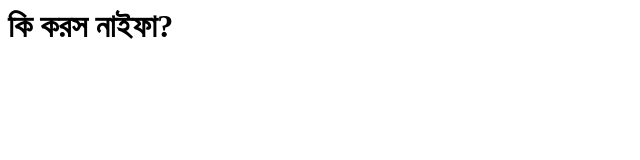
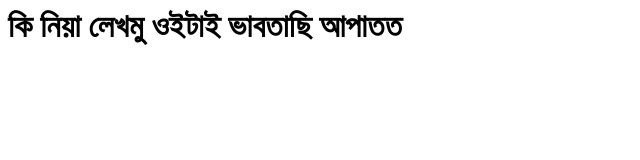
Before and after one commit to mdzubayerkayes/mdzubayerkayes.github.io, a plain HTML site: page index.html in a window 1280 px wide. Shown: the whole page, without its empty margins (0-640 px from the left). Drawn offline with Linux system fonts and the light colour scheme.

Commit message:
Add files via upload

```diff
--- a/index.html
+++ b/index.html
@@ -4,6 +4,6 @@
 </head>
 
 <body>
-	<h1>কি করস নাইফা?</h1>
+	<h1>কি নিয়া লেখমু ওইটাই ভাবতাছি আপাতত</h1>
 </body>
 </html>
```
